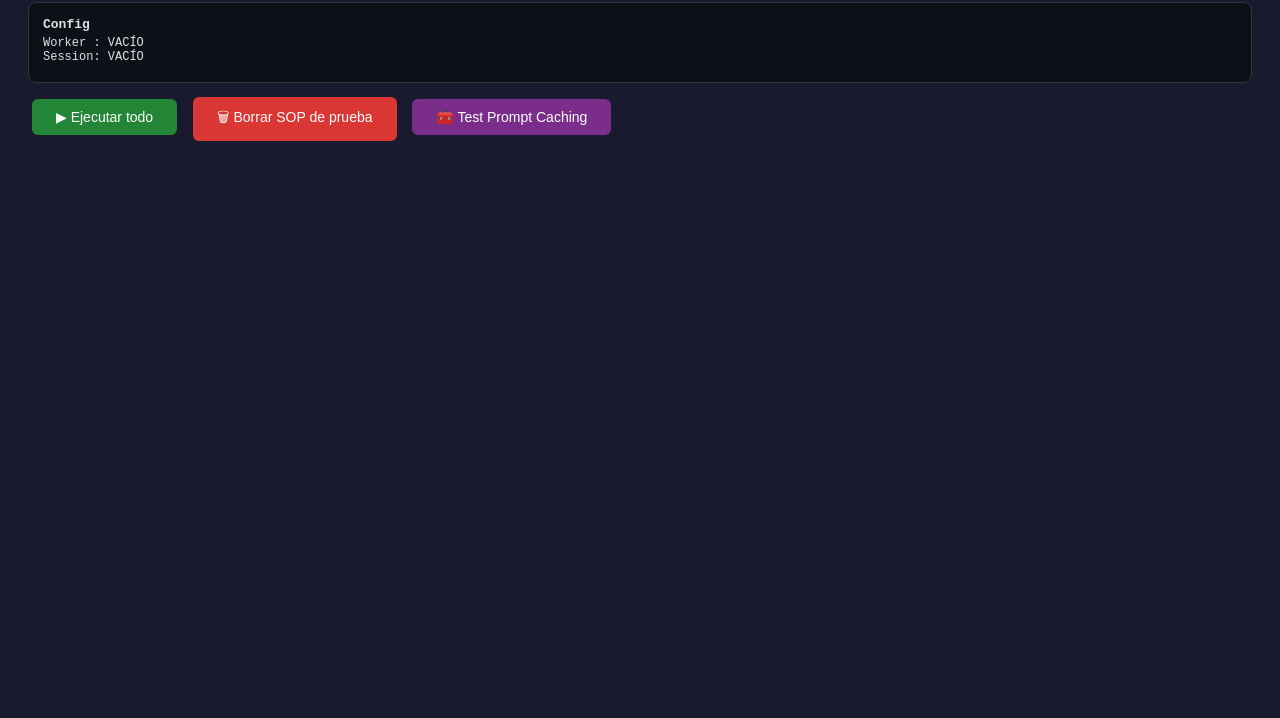
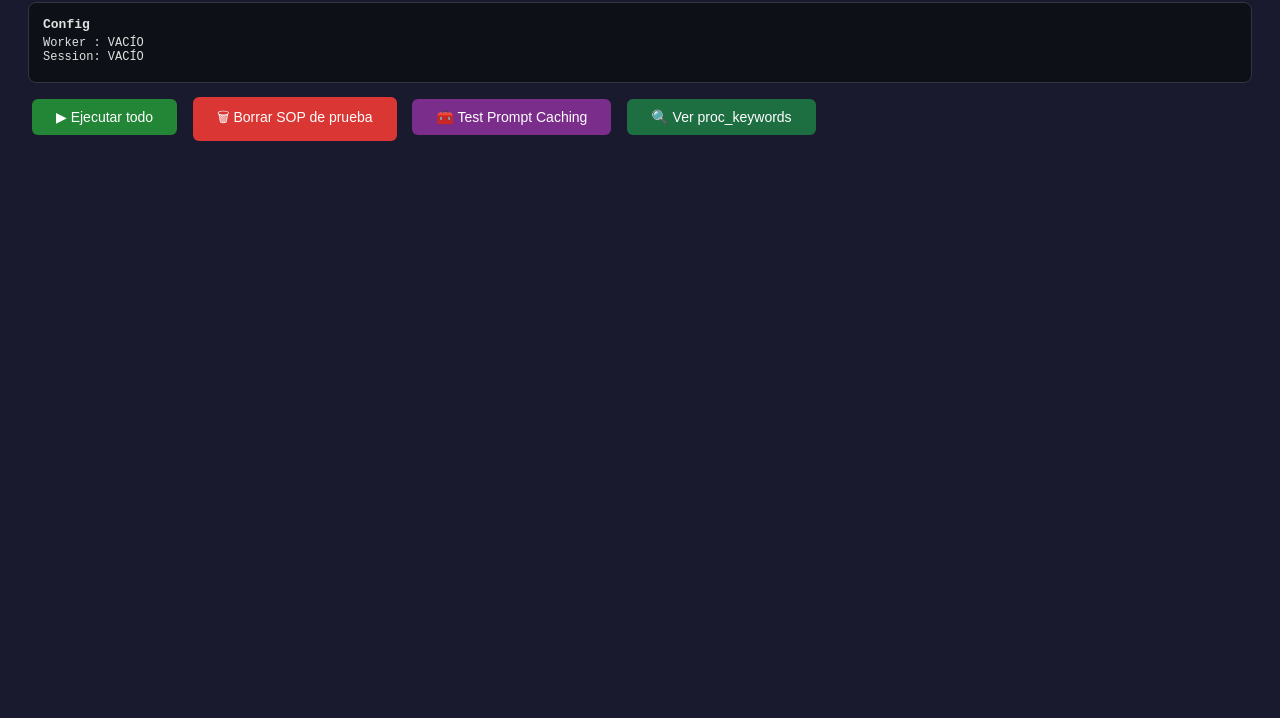
Before and after one commit to relizondo-tres60/playbook-mda-capstone, a plain HTML site: page debug.html in a window 1280 px wide. Shown: the part 82-800 px from the top of the page. Drawn offline with Linux system fonts and the light colour scheme.

Commit message:
Add files via upload

```diff
--- a/debug.html
+++ b/debug.html
@@ -18,6 +18,7 @@ button{background:#238636;color:#fff;border:none;padding:10px 24px;border-radius
 <button onclick="runAll()">&#9654; Ejecutar todo</button>
 <button onclick="clearKV()" style="background:#da3633">&#128465; Borrar SOP de prueba</button>
 <button onclick="testPromptCaching()" style="background:#7b2d8b">&#129520; Test Prompt Caching</button>
+<button onclick="checkKeywords()" style="background:#1d6f42">&#128269; Ver proc_keywords</button>
 <div id="out"></div>
 <script>
 var W = localStorage.getItem('mda_worker_url') || '';
@@ -135,6 +136,40 @@ async function testPromptCaching() {
     cr>0 ? 'ok' : (r1.ok ? 'info' : 'err'));
 }
 
+async function checkKeywords() {
+  document.getElementById('out').innerHTML = '';
+  var r = await go('GET', '/proc/keywords');
+  var kw = r.json && r.json.keywords ? r.json.keywords : {};
+  var sops = Object.keys(kw);
+  var total = sops.reduce(function(acc, s){ return acc + (kw[s]||'').split(' ').length; }, 0);
+  box('proc_keywords en KV',
+    'SOPs indexados: ' + sops.length + '\n' +
+    'Total palabras: ' + total + '\n' +
+    'Tokens estimados: ~' + Math.round(total/0.75) + '\n\n' +
+    (sops.length > 0
+      ? sops.map(function(s){ return '• ' + s + ': ' + (kw[s]||'').split(' ').length + ' palabras'; }).join('\n')
+      : '⚠️ KV vacío — necesitas indexar desde Admin → Conocimiento → ⚙️ Indexar todo'),
+    sops.length > 0 ? 'ok' : 'err');
+
+  if(sops.length > 0) {
+    var sys_est  = 400;
+    var cat_est  = 1200;
+    var kw_est   = Math.round(total/0.75);
+    var total_est = sys_est + cat_est + kw_est;
+    box(total_est >= 2048 ? '✅ Umbral de caching superado' : '⚠️ Aún bajo el umbral',
+      'System prompt:  ~' + sys_est  + ' tokens\n' +
+      'Catálogo SOPs:  ~' + cat_est  + ' tokens\n' +
+      'Keywords KV:    ~' + kw_est   + ' tokens\n' +
+      '─────────────────────────\n' +
+      'TOTAL estimado: ~' + total_est + ' tokens\n' +
+      'Mínimo Haiku:    2048 tokens\n' +
+      (total_est >= 2048
+        ? '→ El caching debería activarse en el próximo deploy.'
+        : '→ Faltan ~' + (2048 - total_est) + ' tokens. Corre "Indexar todo" o agrega entradas en la Base de Conocimiento.'),
+      total_est >= 2048 ? 'ok' : 'warn');
+  }
+}
+
 async function clearKV(){
   var r = await go('DELETE','/sop/SOP-TST-001');
   box('DELETE SOP-TST-001', JSON.stringify(r.json,null,2), r.ok?'ok':'err');
```
